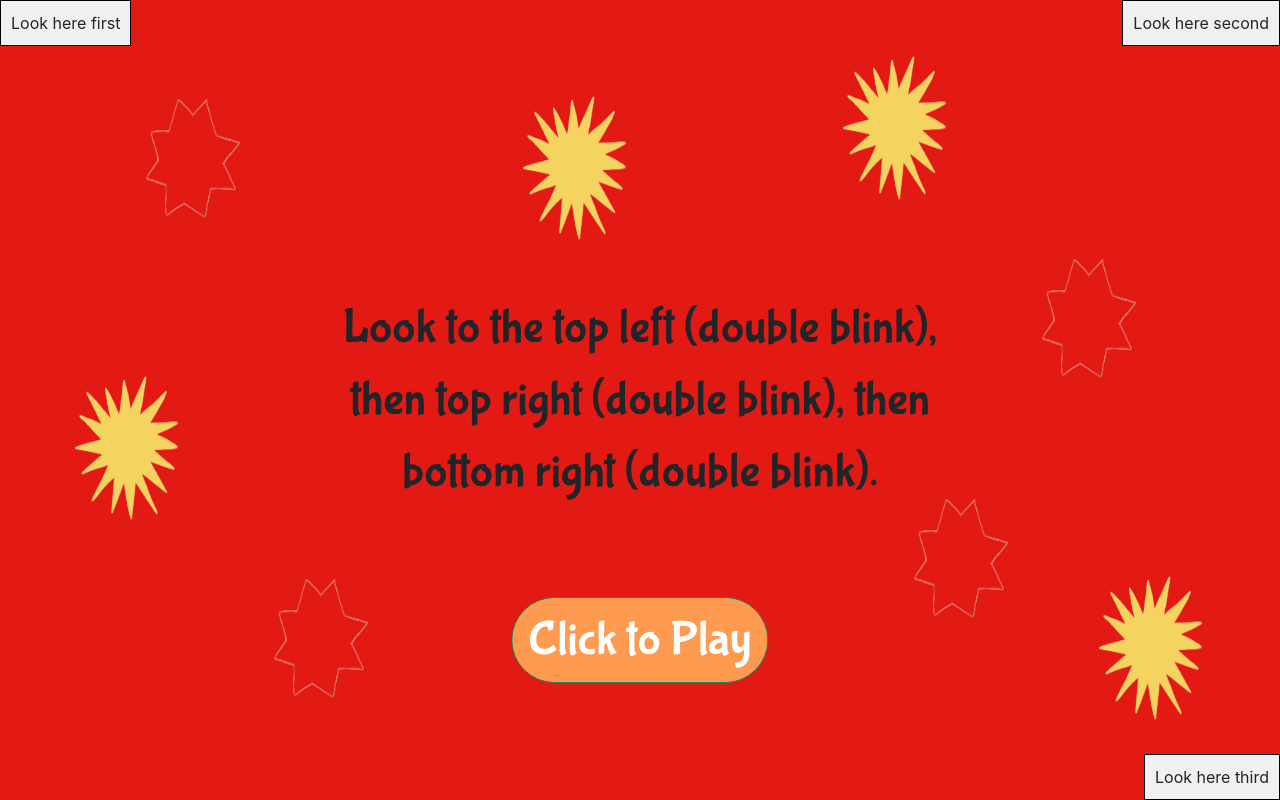
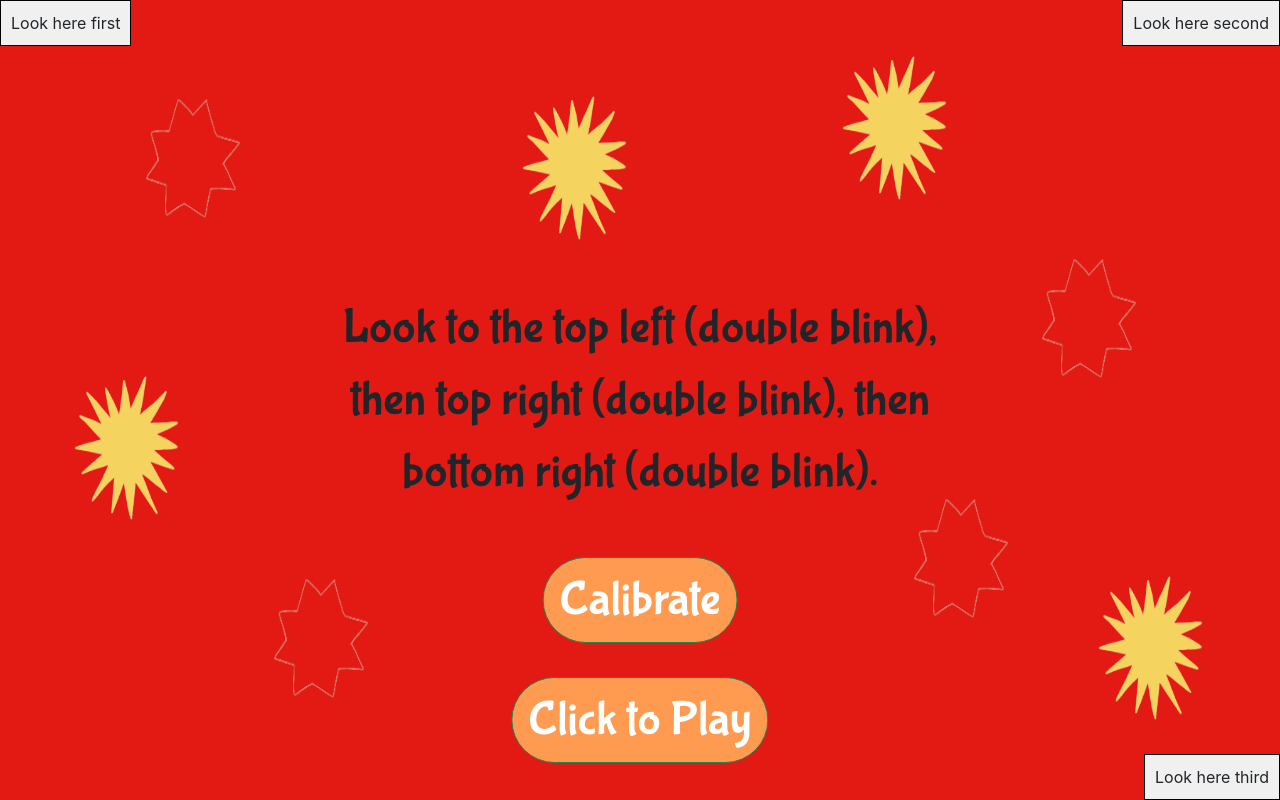
Before and after one commit to KennethRuan/waldo, a React (Create React App) app in the folder frontend/: page /calibrate in a window 1280 px wide. Built offline with nearby package versions, Linux system fonts and the light colour scheme; the HTML template or start-up script is replaced by a standard one.

Commit message:
add dummy calibrate button

```diff
--- a/frontend/src/components/Calibrate.js
+++ b/frontend/src/components/Calibrate.js
@@ -7,6 +7,7 @@ export default function Calibrate() {
             <div class="text top-right">Look here second</div>
             <div class="centered-div">Look to the top left (double blink), then top right (double blink), then bottom right (double blink).</div>
             <div class="text bottom-right">Look here third</div>
+            <button id="calibrateForReal" class="btn btn-success rounded-pill px-3" type="button">Calibrate</button>
             <a href="play">
                 <button id="goToGame" class="btn btn-success rounded-pill px-3" type="button">Click to Play</button>
             </a>
--- a/frontend/src/index.css
+++ b/frontend/src/index.css
@@ -49,13 +49,24 @@ h1{
   width: 15%;
 }
 
+#calibrateForReal {
+  position: fixed;
+  background-color: #FF9B50;
+  font-family: 'Bubblegum Sans', cursive;
+  font-size: 3rem;
+  text-align: center;
+  top: 75%;
+  left: 50%;
+  transform: translate(-50%, -50%);
+}
+
 #goToGame{
   position: fixed;
   background-color: #FF9B50;
   font-family: 'Bubblegum Sans', cursive;
   font-size: 3rem;
   text-align: center;
-  top: 80%;
+  top: 90%;
   left: 50%;
   transform: translate(-50%, -50%);
 }
```
